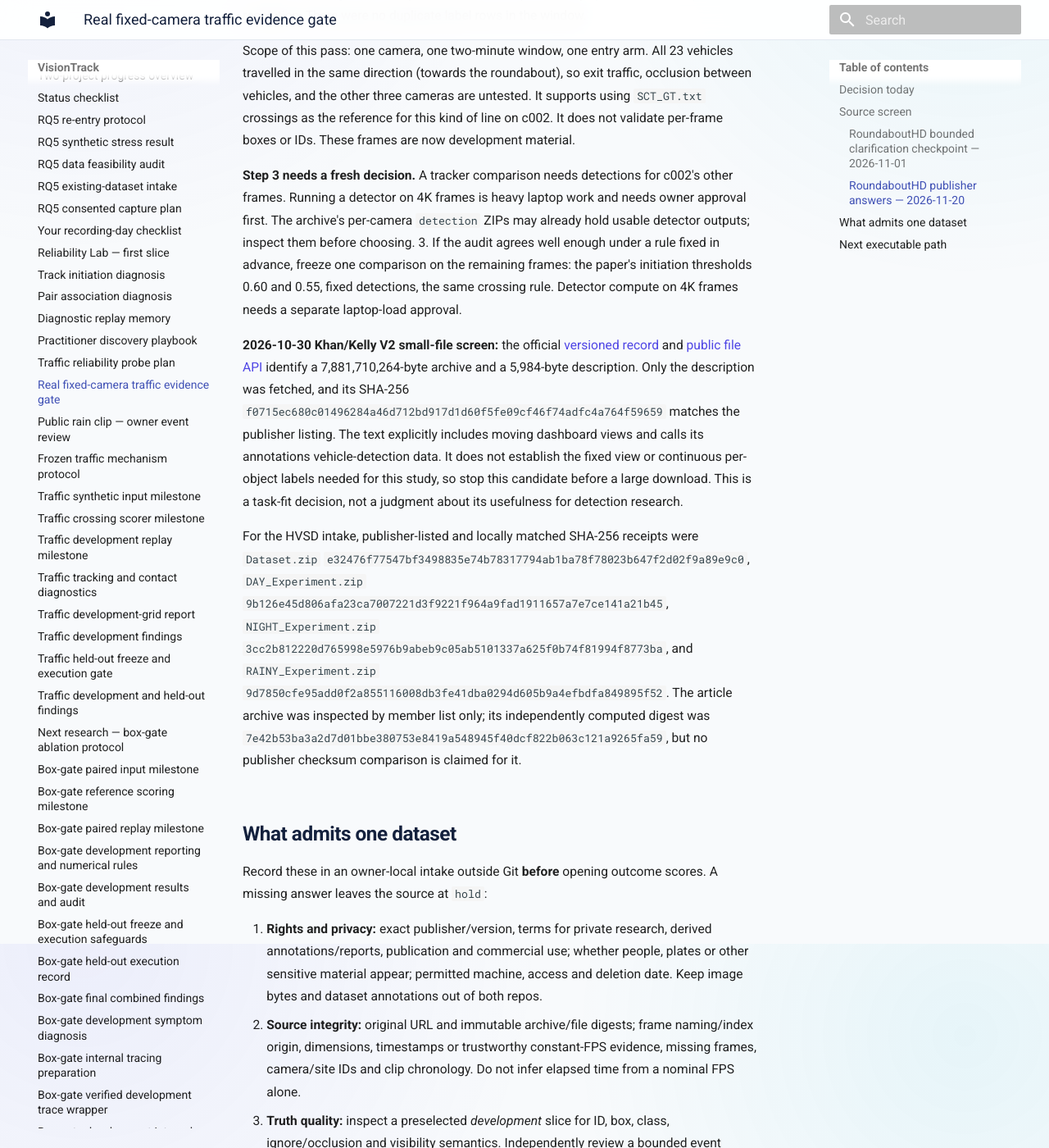
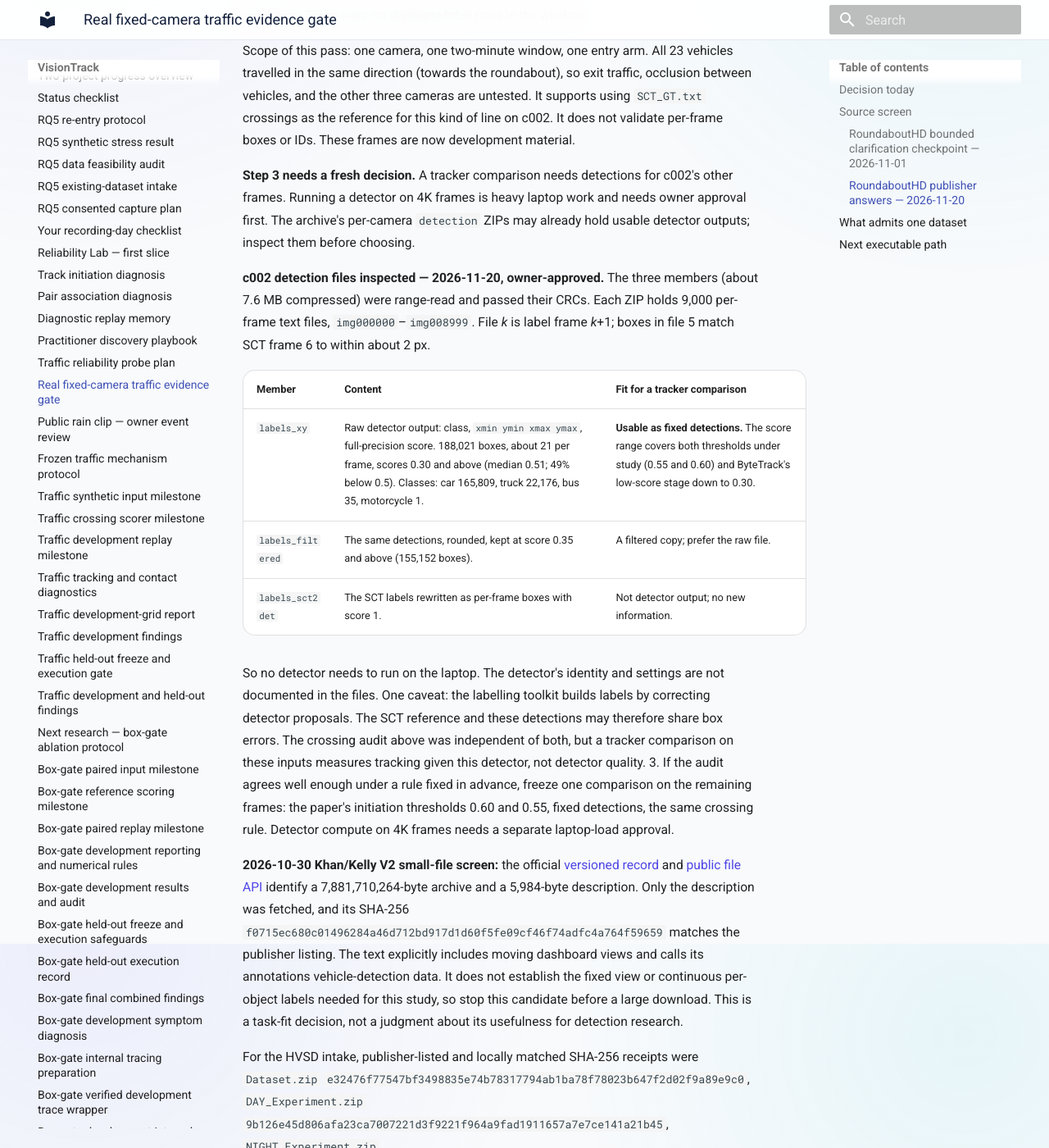
Before and after one commit to hulagerushikesh/visiontrack, an MkDocs documentation site: the page built from docs/REAL_TRAFFIC_EVIDENCE_GATE.md, in a window 1280 px wide and 1400 px high, scrolled down 11449 px. Shown: the whole window at 82% size. Built offline with MkDocs 1.6.1 and Material for MkDocs 9.7.7, drawn with Linux system fonts in a browser that asks for light colours.

Commit message:
Record RoundaboutHD c002 detection file inspection

```diff
--- a/docs/REAL_TRAFFIC_EVIDENCE_GATE.md
+++ b/docs/REAL_TRAFFIC_EVIDENCE_GATE.md
@@ -263,6 +263,25 @@ a fresh owner approval for its download:
    c002's other frames. Running a detector on 4K frames is heavy laptop work
    and needs owner approval first. The archive's per-camera `detection` ZIPs
    may already hold usable detector outputs; inspect them before choosing.
+
+   **c002 detection files inspected — 2026-11-20, owner-approved.** The three
+   members (about 7.6 MB compressed) were range-read and passed their CRCs.
+   Each ZIP holds 9,000 per-frame text files, `img000000`–`img008999`.
+   File *k* is label frame *k*+1; boxes in file 5 match SCT frame 6 to within
+   about 2 px.
+
+   | Member | Content | Fit for a tracker comparison |
+   | --- | --- | --- |
+   | `labels_xy` | Raw detector output: class, `xmin ymin xmax ymax`, full-precision score. 188,021 boxes, about 21 per frame, scores 0.30 and above (median 0.51; 49% below 0.5). Classes: car 165,809, truck 22,176, bus 35, motorcycle 1. | **Usable as fixed detections.** The score range covers both thresholds under study (0.55 and 0.60) and ByteTrack's low-score stage down to 0.30. |
+   | `labels_filtered` | The same detections, rounded, kept at score 0.35 and above (155,152 boxes). | A filtered copy; prefer the raw file. |
+   | `labels_sct2det` | The SCT labels rewritten as per-frame boxes with score 1. | Not detector output; no new information. |
+
+   So no detector needs to run on the laptop. The detector's identity and
+   settings are not documented in the files. One caveat: the labelling toolkit
+   builds labels by correcting detector proposals. The SCT reference and these
+   detections may therefore share box errors. The crossing audit above was
+   independent of both, but a tracker comparison on these inputs measures
+   tracking given this detector, not detector quality.
 3. If the audit agrees well enough under a rule fixed in advance, freeze one
    comparison on the remaining frames: the paper's initiation thresholds 0.60
    and 0.55, fixed detections, the same crossing rule. Detector compute on 4K
```
